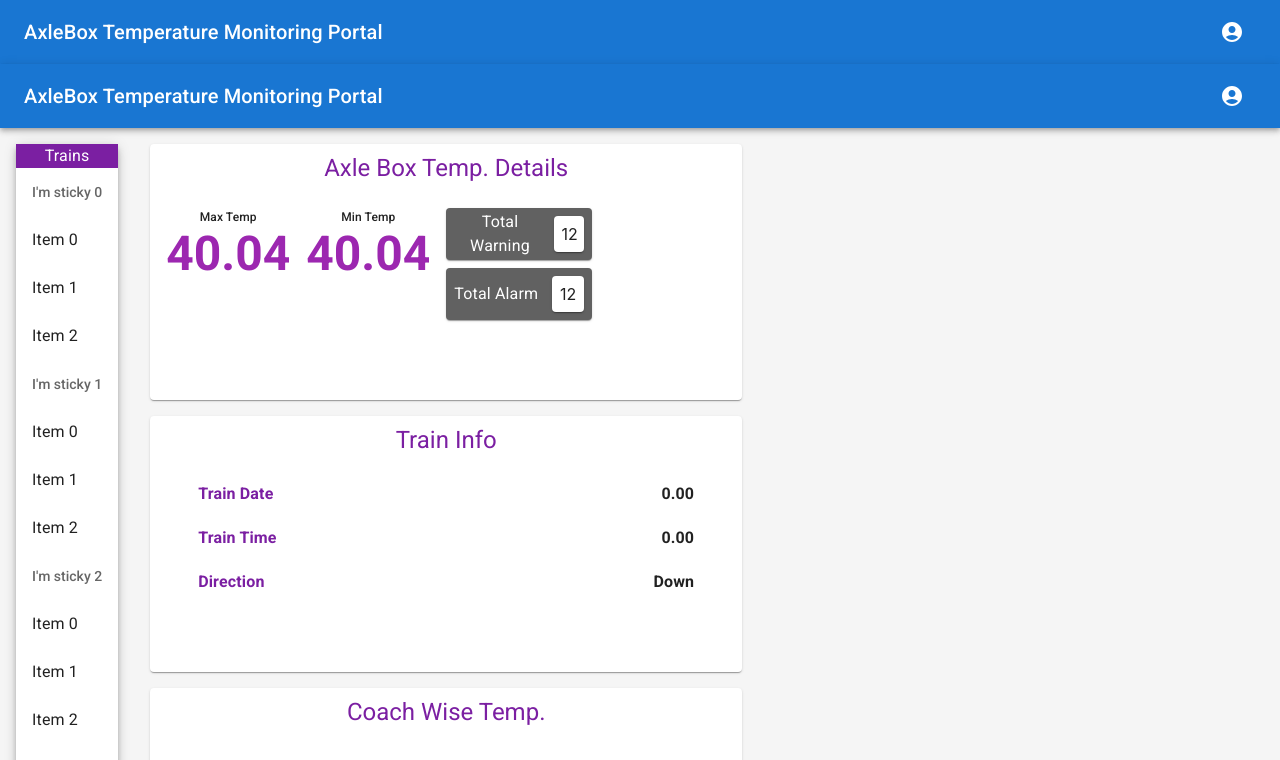
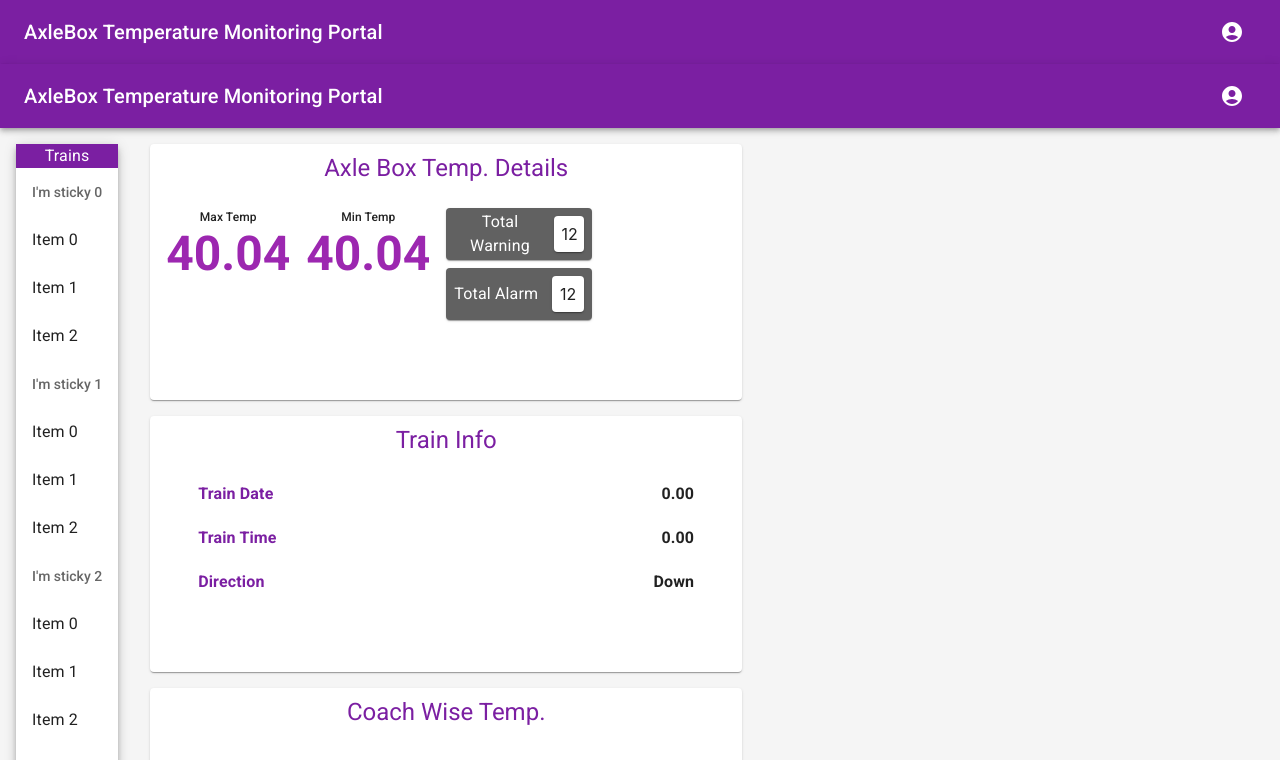
Before and after one commit to vedantnimbarte/train_axlebox_monitoring, a React (Create React App) app in the folder client/: page /dashboard in a window 1280 px wide. Shown: the top 760 px of the page. Built offline with nearby package versions, Linux system fonts and the light colour scheme.

Commit message:
changed color of appbar

```diff
--- a/client/src/components/dashboard/Topbar.js
+++ b/client/src/components/dashboard/Topbar.js
@@ -7,6 +7,7 @@ import IconButton from "@mui/material/IconButton";
 import AccountCircle from "@mui/icons-material/AccountCircle";
 import MenuItem from "@mui/material/MenuItem";
 import Menu from "@mui/material/Menu";
+import { purple } from "@mui/material/colors";
 
 export default function TopBar() {
   const [anchorEl, setAnchorEl] = React.useState(null);
@@ -21,7 +22,7 @@ export default function TopBar() {
 
   return (
     <Box sx={{ flexGrow: 1 }}>
-      <AppBar position="static">
+      <AppBar position="static" sx={{ backgroundColor: purple[700] }}>
         <Toolbar>
           <Typography variant="h6" component="div" sx={{ flexGrow: 1 }}>
             AxleBox Temperature Monitoring Portal
```
